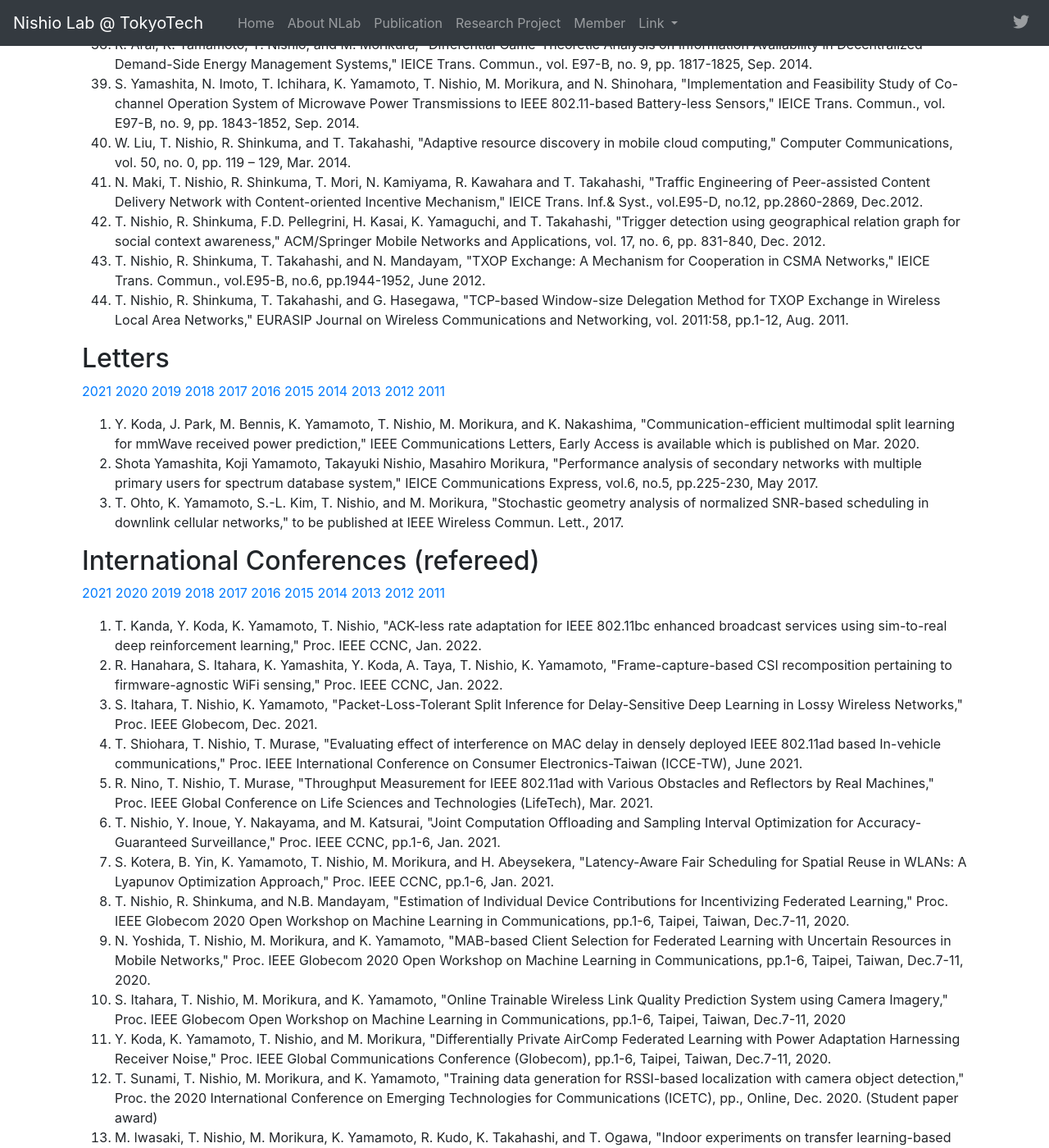
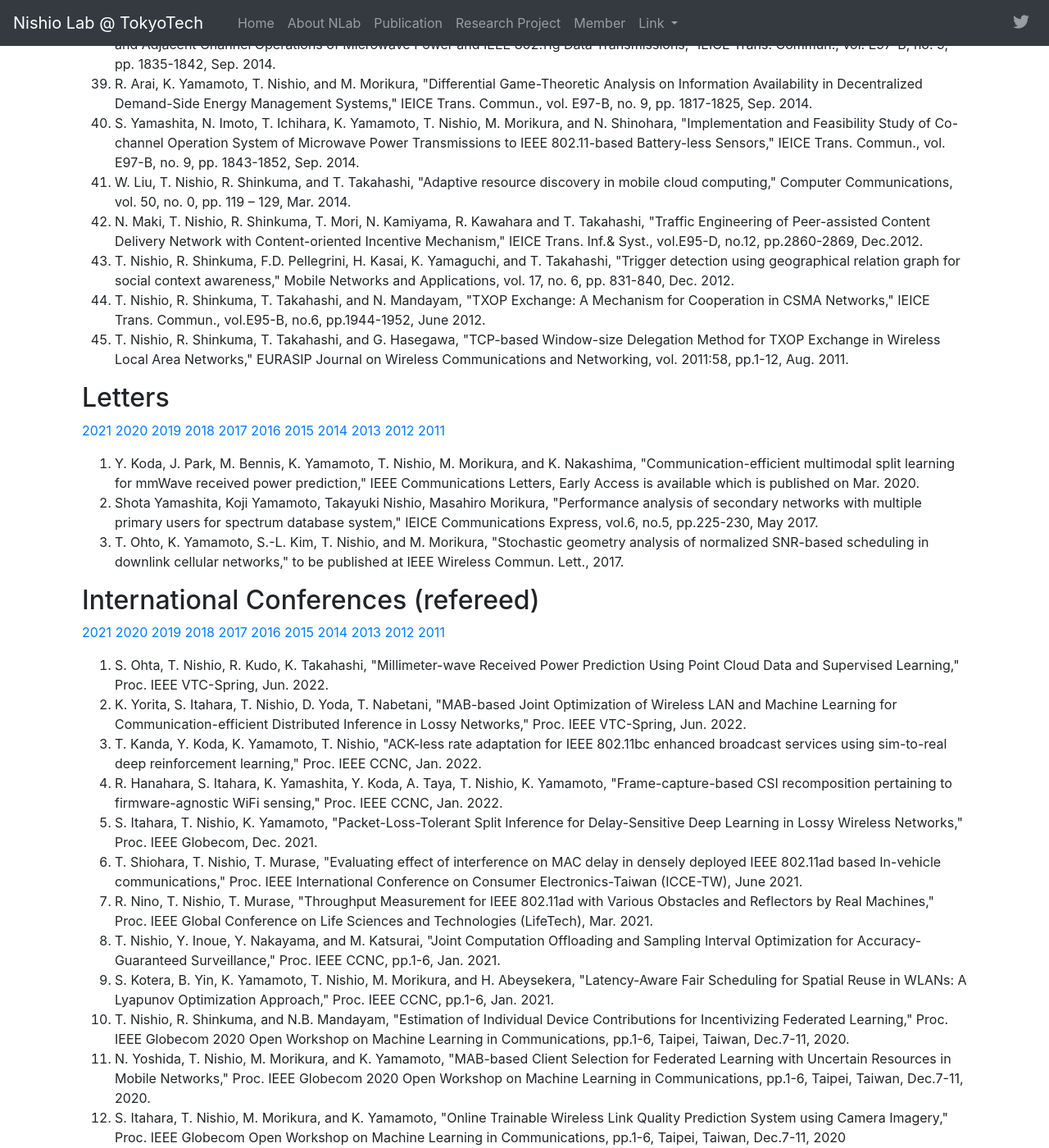
Before and after one commit to nishio-laboratory/nishio-laboratory.github.io, a Jekyll site: the page built from _pages/publications.md, in a window 1280 px wide and 1400 px high, scrolled down 2338 px. Shown: the whole window at 82% size. Built offline with Jekyll 4.4.1, drawn with Linux system fonts in a browser that asks for light colours; nearby versions of some CDN libraries; some of the changed text lies outside the part shown.

Commit message:
update news and others

```diff
--- a/_data/pub_conf.yml
+++ b/_data/pub_conf.yml
@@ -1,3 +1,23 @@
+- authors: "S. Ohta, T. Nishio, R. Kudo, K. Takahashi"
+  title: "Millimeter-wave Received Power Prediction Using Point Cloud Data and Supervised Learning"
+  journal: "Proc. IEEE VTC-Spring, Jun. 2022."
+  year: 2022
+  url:
+  doi:
+  image: dummy.png
+  description:
+  highlight: 0
+
+- authors: "K. Yorita, S. Itahara, T. Nishio, D. Yoda, T. Nabetani"
+  title: "MAB-based Joint Optimization of Wireless LAN and Machine Learning for Communication-efficient Distributed Inference in Lossy Networks"
+  journal: "Proc. IEEE VTC-Spring, Jun. 2022."
+  year: 2022
+  url:
+  doi:
+  image: dummy.png
+  description:
+  highlight: 0
+
 - authors: "T. Kanda, Y. Koda, K. Yamamoto, T. Nishio"
   title: "ACK-less rate adaptation for IEEE 802.11bc enhanced broadcast services using sim-to-real deep reinforcement learning"
   journal: "Proc. IEEE CCNC, Jan. 2022."
--- a/_data/pub_journal.yml
+++ b/_data/pub_journal.yml
@@ -1,9 +1,19 @@
+- authors: "S. Kondo, S. Itahara, K. Yamashita, K. Yamamoto, Y. Koda, T. Nishio, and A. Taya"
+  title: "Bi-directional Beamforming Feedback-based Firmware-agnostic WiFi Sensing: An Empirical Study"
+  journal: "IEEE Access, Apr. 2022."
+  year: 2022
+  url:
+  doi:
+  image: dummy.png
+  description:
+  highlight: 0
+
 - authors: "S. Itahara, T. Nishio, Y. Koda, and K. Yamamoto"
   title: "Communication-oriented Model Fine-tuning for Packet-loss Resilient Distributed Inference under Highly Lossy IoT Networks"
   journal: "IEEE Access, Feb. 2022."
   year: 2022
-  url:
-  doi:
+  url: https://ieeexplore.ieee.org/document/9705589
+  doi: 10.1109/ACCESS.2022.3149336
   image: dummy.png
   description:
   highlight: 0
@@ -410,7 +420,7 @@
 
 - authors: "T. Nishio, R. Shinkuma, F.D. Pellegrini, H. Kasai, K. Yamaguchi, and T. Takahashi"
   title: "Trigger detection using geographical relation graph for social context awareness"
-  journal: "ACM/Springer Mobile Networks and Applications, vol. 17, no. 6, pp. 831-840, Dec. 2012."
+  journal: "Mobile Networks and Applications, vol. 17, no. 6, pp. 831-840, Dec. 2012."
   year: 2012
   url:
   doi:
```
Also changed, not shown: _data/news.yml (+23 -4 lines), _data/students.yml (+4 -4 lines), _pages/nishio.md (+19 -15 lines).
